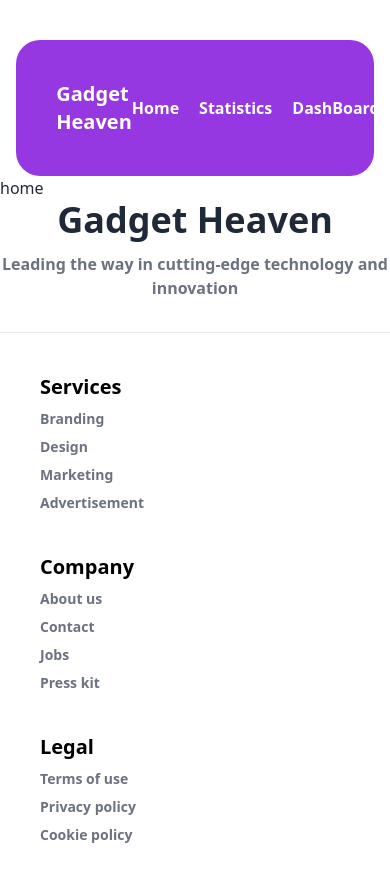
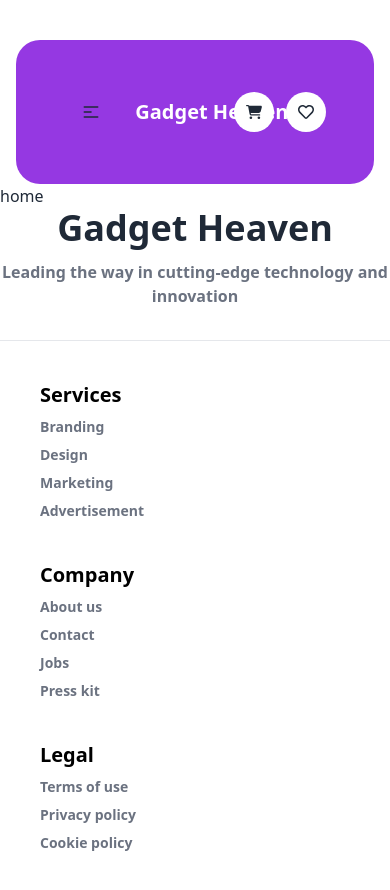
Before and after one commit to programming-hero-web-course-4/b10a8-gadget-heaven-foisal-ahmed07, a React (Vite) app: page / in a window 390 px wide. Shown: the top 890 px of the page. Built offline with nearby package versions, Linux system fonts and the light colour scheme.

Commit message:
navbar complate

```diff
--- a/package.json
+++ b/package.json
@@ -14,6 +14,7 @@
     "match-sorter": "^7.0.0",
     "react": "^18.3.1",
     "react-dom": "^18.3.1",
+    "react-icons": "^5.3.0",
     "react-router-dom": "^6.27.0",
     "sort-by": "^1.2.0"
   },
--- a/src/Components/Navbar/Navbar.jsx
+++ b/src/Components/Navbar/Navbar.jsx
@@ -1,17 +1,60 @@
 import React from "react";
 import { NavLink } from "react-router-dom";
+import { FaCartShopping } from "react-icons/fa6";
+import { FaRegHeart } from "react-icons/fa";
+import { FaBars } from "react-icons/fa6";
 
 const Navbar = () => {
   return (
     <div className="w-11/12 mx-auto bg-[#9538E2] p-10 mt-10 rounded-3xl">
-      <div className="flex justify-between items-center">
-        <h2 className="text-xl font-bold text-white">Gadget Heaven</h2>
-        <div className="flex gap-5 items-center font-bold text-white ">
-          <NavLink to="/">Home</NavLink>
-          <NavLink to="/statistics">Statistics</NavLink>
-          <NavLink to="/dashboard">DashBoard</NavLink>
+      <div className="navbar flex justify-between items-center">
+        <div className="">
+          <div className="dropdown">
+            <div tabIndex={0} role="button" className="btn btn-ghost lg:hidden">
+              <svg
+                xmlns="http://www.w3.org/2000/svg"
+                className="h-5 w-5"
+                fill="none"
+                viewBox="0 0 24 24"
+                stroke="currentColor"
+              >
+                <path
+                  strokeLinecap="round"
+                  strokeLinejoin="round"
+                  strokeWidth="2"
+                  d="M4 6h16M4 12h8m-8 6h16"
+                />
+              </svg>
+            </div>
+            <ul
+              tabIndex={0}
+              className="menu menu-sm dropdown-content bg-base-100 rounded-box z-[1] mt-3 w-52 p-2 shadow font-semibold text-lg"
+            >
+              <NavLink to="/">Home</NavLink>
+              <NavLink to="/statistics">Statistics</NavLink>
+              <NavLink to="/dashboard">DashBoard</NavLink>
+            </ul>
+          </div>
+          <a className="btn btn-ghost text-xl font-bold text-white">
+            Gadget Heaven
+          </a>
         </div>
-        <div></div>
+        <div className="navbar-center hidden lg:flex gap-5">
+          <ul className="menu menu-horizontal px-1 flex gap-5 font-bold text-lg text-white">
+            <NavLink to="/">Home</NavLink>
+            <NavLink to="/statistics">Statistics</NavLink>
+            <NavLink to="/dashboard">DashBoard</NavLink>
+          </ul>
+        </div>
+
+        <div className="flex gap-3 ">
+          <button className="p-3 bg-white rounded-full">
+            <FaCartShopping />
+          </button>
+          <button className="p-3 bg-white rounded-full">
+            <FaRegHeart></FaRegHeart>
+          </button>
+        </div>
       </div>
     </div>
   );
```
Also changed, not shown: 1 other file (tests, documents, lock files or other folders).
